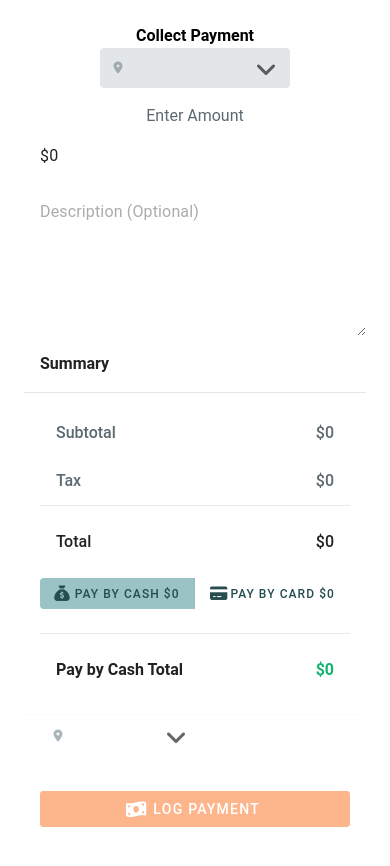
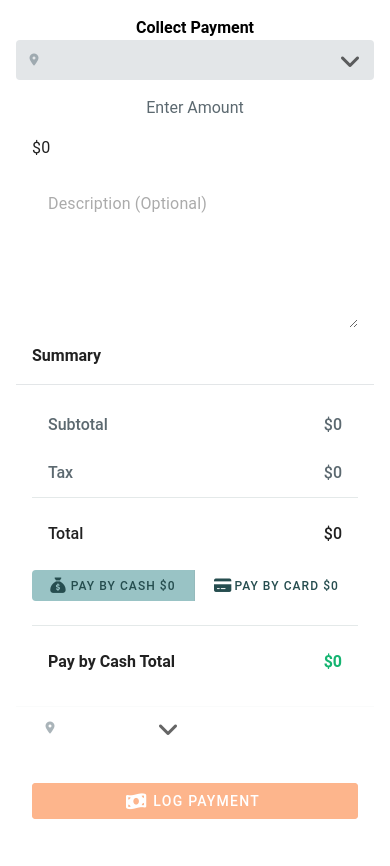
Before and after one commit to mingyangshih/nitra-test-source, a Vue app: page / in a window 390 px wide. Shown: the top 866 px of the page. Built offline with nearby package versions, Linux system fonts and the light colour scheme.

Commit message:
RWD done

```diff
--- a/src/components/CollectPayment/CollectPayment.vue
+++ b/src/components/CollectPayment/CollectPayment.vue
@@ -1,5 +1,5 @@
 <template>
-  <v-container class="pa-6 fill-height" fluid>
+  <v-container class="pa-4 pa-md-6 fill-height" fluid>
     <v-row class="ma-0 fill-height flex-column" no-gutters>
       <v-col class="flex-grow-0 mb-4">
         <CollectPaymentHeader />
@@ -9,7 +9,7 @@
           <v-col
             xs="12"
             md="9"
-            class="enter-amount d-flex flex-column align-center fill-height border-t-0 border-s-0 border-b-0"
+            class="enter-amount d-flex flex-column align-center fill-height"
           >
             <EnterAmount />
           </v-col>
--- a/src/components/CollectPayment/CollectPaymentHeader.vue
+++ b/src/components/CollectPayment/CollectPaymentHeader.vue
@@ -1,18 +1,27 @@
 <template>
   <div class="d-flex align-center flex-column flex-md-row align-center">
-    <p class="text-black font-size-2xl font-weight-bold ma-0">
+    <div
+      class="text-black font-size-2xl font-weight-bold ma-0 collect-payment-header"
+    >
       Collect Payment
-    </p>
+      <v-btn
+        v-if="paymentStore.paymentNumber && !appStore.isMdAndUp"
+        variant="text"
+        class="ml-auto text-red-400"
+        @click="onReset"
+        >Reset Payment</v-btn
+      >
+    </div>
     <nitra-auto-complete
       className="ml-md-6 font-size-xs custom-autocomplete font-weight-medium"
       bgColor="#E3E6E8"
       color="black"
-      maxWidth="190px"
-      minWidth="190px"
+      :maxWidth="appStore.isMdAndUp ? '190px' : '100%'"
+      :minWidth="appStore.isMdAndUp ? '190px' : '100%'"
       :items="paymentStore.countryList"
     />
     <v-btn
-      v-if="paymentStore.paymentNumber"
+      v-if="paymentStore.paymentNumber && appStore.isMdAndUp"
       variant="text"
       class="ml-md-auto text-red-400"
       @click="onReset"
@@ -22,8 +31,10 @@
 </template>
 
 <script setup>
+import { useAppStore } from "@/stores/index";
 import { usePaymentStore } from "@/stores/payment";
 const paymentStore = usePaymentStore();
+const appStore = useAppStore();
 const props = defineProps({
   modelValue: String,
 });
--- a/src/components/CollectPayment/EnterAmount.vue
+++ b/src/components/CollectPayment/EnterAmount.vue
@@ -1,5 +1,5 @@
 <template>
-  <span class="font-size-xs text-gray-700 text-center">Enter Amount</span>
+  <span class="text-gray-700 text-center title">Enter Amount</span>
   <v-text-field
     variant="solo"
     class="custom-text-field h-auto flex-grow-0 w-100"
@@ -11,7 +11,7 @@
   />
   <v-textarea
     placeholder="Description (Optional)"
-    class="custom-textarea flex-grow-0 text-gray-600"
+    class="custom-textarea flex-grow-0 text-gray-600 px-4 px-md-0"
     variant="solo"
     :width="textareaWidth"
     :flat="true"
--- a/src/components/CollectPayment/Summary.vue
+++ b/src/components/CollectPayment/Summary.vue
@@ -108,6 +108,7 @@
         :items="paymentStore.countryList"
       />
       <v-autocomplete
+        class="device-reader"
         label="Device Reader"
         bg-color="#F4F5F6"
         :items="paymentStore.canUseReaders"
@@ -115,6 +116,8 @@
         item-title="label"
         hide-details
         variant="solo"
+        menu-icon="fa-solid fa-angle-down"
+        :flat="true"
         v-if="paymentMethod === 'card'"
         v-model="selectedReader"
       >
--- a/src/components/NitraEditMerchantModal.vue
+++ b/src/components/NitraEditMerchantModal.vue
@@ -59,9 +59,9 @@
           <div
             class="processing-fee-result d-flex align-center justify-space-between"
           >
-            <span class="font-weight-medium font-size-sm text-gray-900"
-              >Merchant processing fee</span
-            >
+            <div class="title font-weight-medium font-size-sm text-gray-900">
+              Merchant processing fee
+            </div>
             <v-text-field
               class="font-weight-bold flex-grow-0 font-size-md"
               min-width="87"
@@ -111,9 +111,9 @@
           <div
             class="processing-fee-result d-flex align-center justify-space-between pt-0 py-3"
           >
-            <span class="font-weight-medium font-size-sm text-gray-900"
-              >Patient processing fee</span
-            >
+            <div class="title font-weight-medium font-size-sm text-gray-900">
+              Patient processing fee
+            </div>
             <v-text-field
               class="font-weight-bold flex-grow-0 font-size-md"
               min-width="87"
--- a/src/styles/settings.scss
+++ b/src/styles/settings.scss
@@ -65,21 +65,42 @@ input::-webkit-inner-spin-button {
     color: #8f9ca3;
   }
 }
+@media (max-width: 960px) {
+  .collect-payment-header {
+    display: flex;
+    width: 100%;
+    justify-content: center;
+    padding: 8px 0 24px 0;
+  }
+}
 
 .collect-payment-body {
   border-width: 1px;
   border-style: solid;
   border-color: #d5dadc;
   .enter-amount span {
-    margin-top: 100px;
+    margin-top: 12px;
+    font-size: var(--v-font-size-lg);
+  }
+}
+@media (min-width: 960px) {
+  .collect-payment-body {
+    .enter-amount span {
+      margin-top: 100px;
+      font-size: var(--v-font-size-xs);
+    }
   }
 }
 .enter-amount {
-  border-width: 0px 1px 0px 0px;
+  border-width: 0px 0px 0px 0px;
   border-style: solid;
   border-color: #d5dadc;
 }
-
+@media (min-width: 960px) {
+  .enter-amount {
+    border-width: 0px 1px 0px 0px;
+  }
+}
 .custom-text-field {
   input {
     text-align: center !important;
@@ -92,7 +113,7 @@ input::-webkit-inner-spin-button {
 }
 
 .custom-textarea {
-  margin-top: var(--v-font-size-6xl);
+  margin-top: 24px;
   textarea {
     height: 100px;
     background-color: #f4f5f6;
@@ -101,7 +122,11 @@ input::-webkit-inner-spin-button {
     resize: none;
   }
 }
-
+@media (min-width: 960px) {
+  .custom-textarea {
+    margin-top: 60px;
+  }
+}
 .summary {
   .v-divider {
     opacity: 1;
@@ -121,8 +146,15 @@ input::-webkit-inner-spin-button {
   .v-field--prepended {
     padding-inline-start: 0px;
   }
-  .pay-alert{
+  .pay-alert {
     letter-spacing: 0.4px;
+  }
+  .device-reader {
+    .v-field {
+      border-radius: 8px 8px 0 0;
+      font-weight: 500;
+      color: black;
+    }
   }
 }
 // Vuetify Modal Style
@@ -130,6 +162,12 @@ input::-webkit-inner-spin-button {
   background-color: rgba(0, 0, 0, 0.4);
   opacity: 1;
 }
+@media (max-width: 960px) {
+  .v-dialog > .v-overlay__content {
+    width: calc(100% - 16px);
+  }
+}
+
 // Process Fee Modal
 .process-fee-modal {
   // Slide custom CSS
@@ -155,12 +193,12 @@ input::-webkit-inner-spin-button {
     color: #454f54;
     margin-top: 20px !important;
   }
-  .v-slider.v-input--horizontal .v-slider-track__background{
+  .v-slider.v-input--horizontal .v-slider-track__background {
     height: 6px;
   }
-  .v-slider-track__background{
-    background: #E3E6E8 !important;
-    &.v-slider-track__background--opacity{
+  .v-slider-track__background {
+    background: #e3e6e8 !important;
+    &.v-slider-track__background--opacity {
       opacity: 1;
     }
   }
@@ -177,31 +215,41 @@ input::-webkit-inner-spin-button {
       padding: 0px 10px;
     }
   }
+  @media (max-width: 960px) {
+    .processing-fee-result{
+      flex-wrap: wrap;
+    }
+    .title{
+      width: 100%;
+      text-align:center;
+      margin-bottom: 5px;
+    }
+  }
   .set-to-zero {
     margin-bottom: 22px;
   }
-  .v-card-actions{
+  .v-card-actions {
     min-height: auto;
   }
-  .v-btn__content{
+  .v-btn__content {
     font-weight: 600;
   }
 }
 // Credit Card Modal
-.credit-card-detail{
-  .v-label{
+.credit-card-detail {
+  .v-label {
     opacity: 1;
-    color: #73838C;
+    color: #73838c;
     font-weight: 500;
   }
-  .v-field{
+  .v-field {
     border-radius: 8px 8px 0 0;
-    background:#F4F5F6;
+    background: #f4f5f6;
   }
-  .v-combobox__menu-icon{
+  .v-combobox__menu-icon {
     font-size: 16px;
   }
-  .v-card-actions{
+  .v-card-actions {
     min-height: auto;
   }
 }
```
